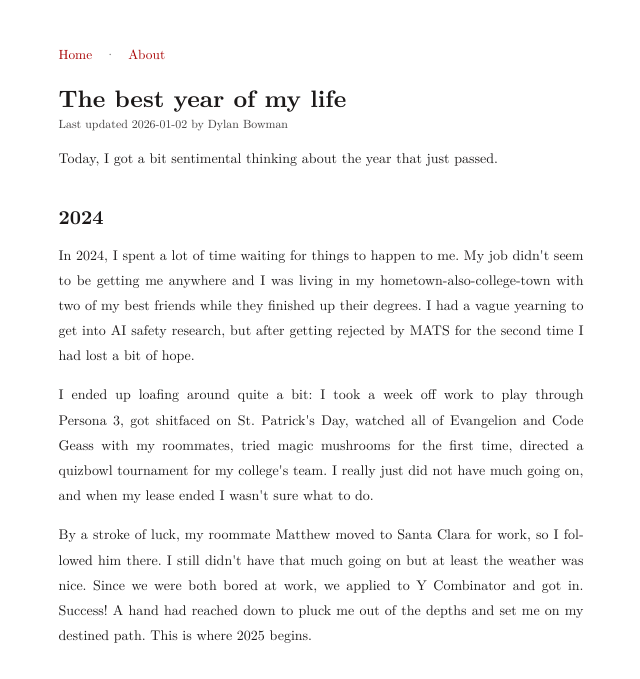
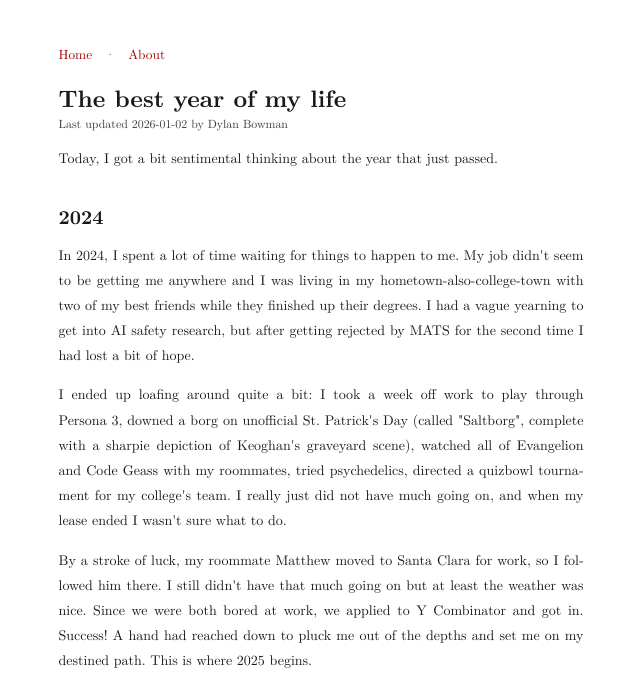
Before and after one commit to dylanbowman314/dylanbowman.github.io, a plain HTML site: page bestyear.html in a window 1280 px wide. Shown: the top 679 px of the page, without its empty margins (319-959 px from the left). Drawn offline with Linux system fonts and the light colour scheme.

Commit message:
Update bestyear.html

```diff
--- a/bestyear.html
+++ b/bestyear.html
@@ -21,7 +21,7 @@
 <p>Today, I got a bit sentimental thinking about the year that just passed.</p>
 <h3>2024</h3>
 <p>In 2024, I spent a lot of time waiting for things to happen to me. My job didn't seem to be getting me anywhere and I was living in my hometown-also-college-town with two of my best friends while they finished up their degrees. I had a vague yearning to get into AI safety research, but after getting rejected by MATS for the second time I had lost a bit of hope.</p>
-<p>I ended up loafing around quite a bit: I took a week off work to play through Persona 3, got shitfaced on St. Patrick's Day, watched all of Evangelion and Code Geass with my roommates, tried magic mushrooms for the first time, directed a quizbowl tournament for my college's team. I really just did not have much going on, and when my lease ended I wasn't sure what to do.</p>
+<p>I ended up loafing around quite a bit: I took a week off work to play through Persona 3, downed a borg on unofficial St. Patrick's Day (called "Saltborg", complete with a sharpie depiction of Keoghan's graveyard scene), watched all of Evangelion and Code Geass with my roommates, tried psychedelics, directed a quizbowl tournament for my college's team. I really just did not have much going on, and when my lease ended I wasn't sure what to do.</p>
 <p>By a stroke of luck, my roommate Matthew moved to Santa Clara for work, so I followed him there. I still didn't have that much going on but at least the weather was nice. Since we were both bored at work, we applied to Y Combinator and got in. Success! A hand had reached down to pluck me out of the depths and set me on my destined path. This is where 2025 begins.</p>
 <h3>2025</h3>
 <figure class="md-figure"><img alt="fig. 1: the sign" src="images/yc.jpg" /><figcaption>fig. 1: the sign</figcaption></figure>
```
